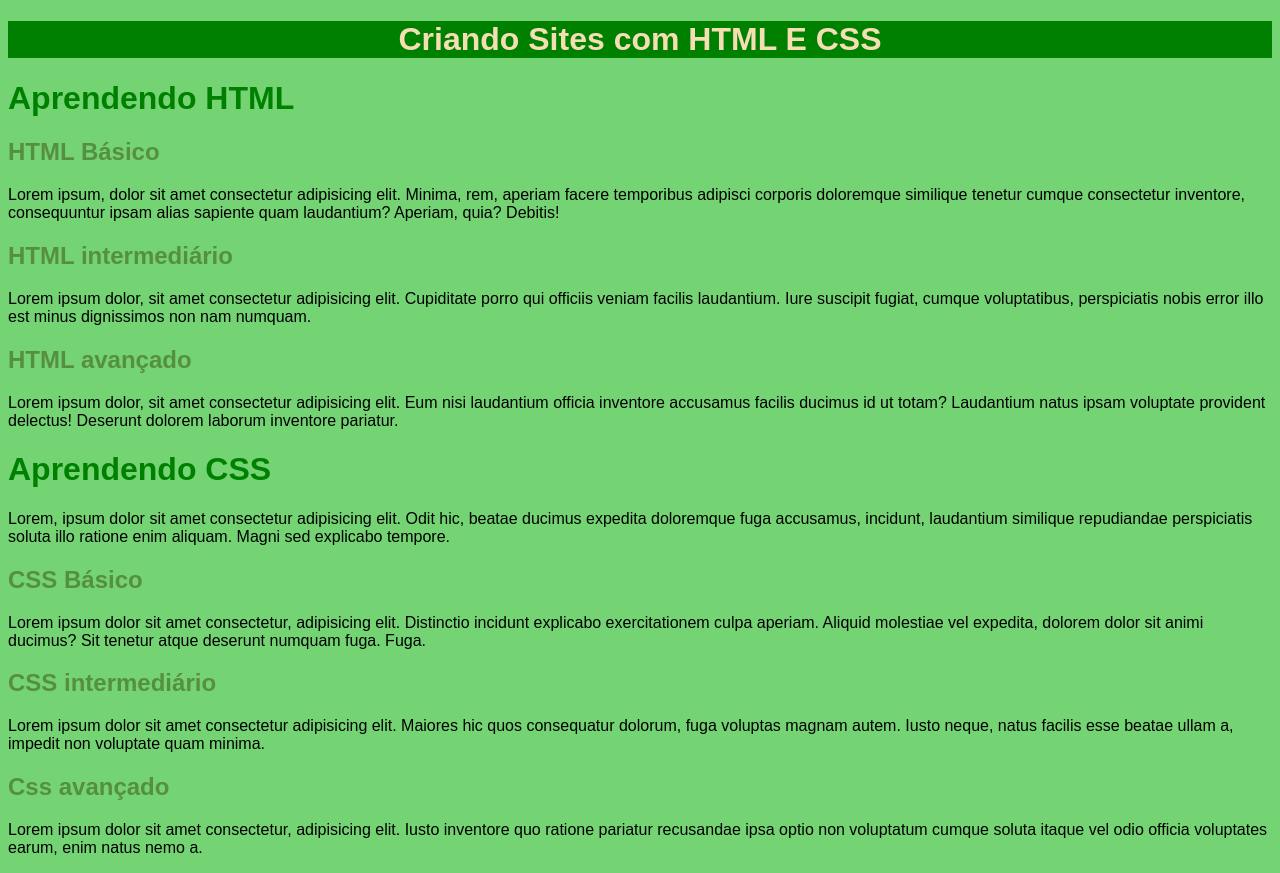
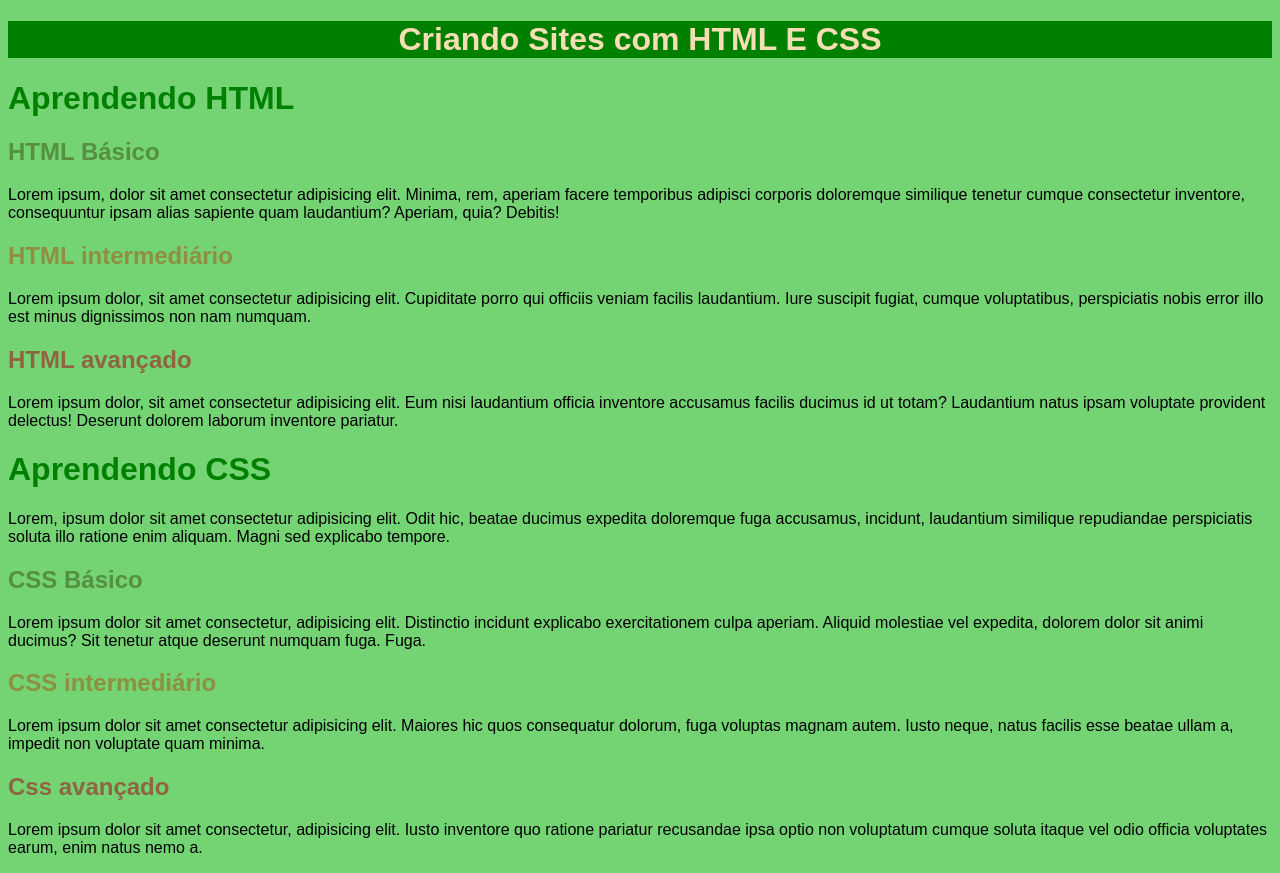
Before and after one commit to pliniogoncalves/html5-css3-modulo2, a plain HTML site: page ex017-id_class/index.html in a window 1280 px wide. Drawn offline with Linux system fonts and the light colour scheme.

Commit message:
Css Class

```diff
--- a/ex017-id_class/index.html
+++ b/ex017-id_class/index.html
@@ -11,20 +11,20 @@
 <body>
     <h1 id="principal">Criando Sites com HTML E CSS</h1>
     <h1>Aprendendo HTML</h1>
-    <h2>HTML Básico</h2>
+    <h2 class="basico">HTML Básico</h2>
     <p>
         Lorem ipsum, dolor sit amet consectetur adipisicing elit. Minima, rem, aperiam facere temporibus adipisci
         corporis doloremque similique tenetur cumque consectetur inventore, consequuntur ipsam alias sapiente quam
         laudantium? Aperiam, quia? Debitis!
     </p>
 
-    <h2>HTML intermediário</h2>
+    <h2 class="intermediario">HTML intermediário</h2>
     <p>
         Lorem ipsum dolor, sit amet consectetur adipisicing elit. Cupiditate porro qui officiis veniam facilis
         laudantium. Iure suscipit fugiat, cumque voluptatibus, perspiciatis nobis error illo est minus dignissimos non
         nam numquam.
     </p>
-    <h2>HTML avançado</h2>
+    <h2 class="avancado">HTML avançado</h2>
     <p>
         Lorem ipsum dolor, sit amet consectetur adipisicing elit. Eum nisi laudantium officia inventore accusamus
         facilis ducimus id ut totam? Laudantium natus ipsam voluptate provident delectus! Deserunt dolorem laborum
@@ -36,18 +36,18 @@
         accusamus, incidunt, laudantium similique repudiandae perspiciatis soluta illo ratione enim aliquam. Magni sed
         explicabo tempore.
     </p>
-    <h2>CSS Básico</h2>
+    <h2 class="basico">CSS Básico</h2>
     <p>
         Lorem ipsum dolor sit amet consectetur, adipisicing elit. Distinctio incidunt explicabo exercitationem culpa
         aperiam. Aliquid molestiae vel expedita, dolorem dolor sit animi ducimus? Sit tenetur atque deserunt numquam
         fuga. Fuga.
     </p>
-    <h2>CSS intermediário</h2>
+    <h2 class="intermediario">CSS intermediário</h2>
     <p>
         Lorem ipsum dolor sit amet consectetur adipisicing elit. Maiores hic quos consequatur dolorum, fuga voluptas
         magnam autem. Iusto neque, natus facilis esse beatae ullam a, impedit non voluptate quam minima.
     </p>
-    <h2>Css avançado</h2>
+    <h2 class="avancado">Css avançado</h2>
     <p>
         Lorem ipsum dolor sit amet consectetur, adipisicing elit. Iusto inventore quo ratione pariatur recusandae ipsa
         optio non voluptatum cumque soluta itaque vel odio officia voluptates earum, enim natus nemo a.
--- a/ex017-id_class/style.css
+++ b/ex017-id_class/style.css
@@ -22,3 +22,16 @@ h1#principal{
 h2{
     color: rgb(86, 143, 64);
 }
+
+.basico{
+color: rgb(86, 143, 64);
+font-weight: bold;
+}
+
+.intermediario{
+color: rgb(142, 143, 64);
+}
+
+.avancado{
+color: rgb(143, 100, 64);
+}
```
